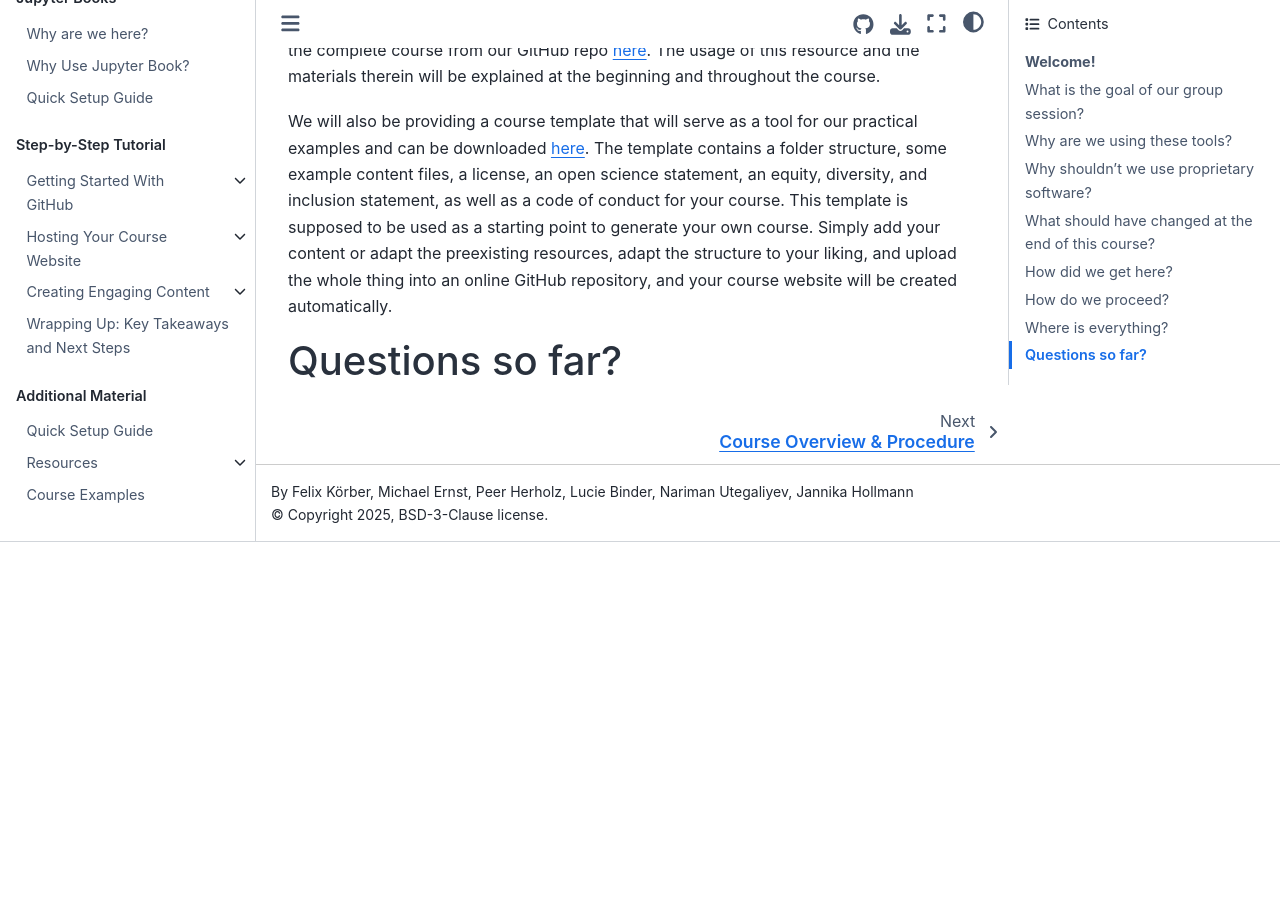
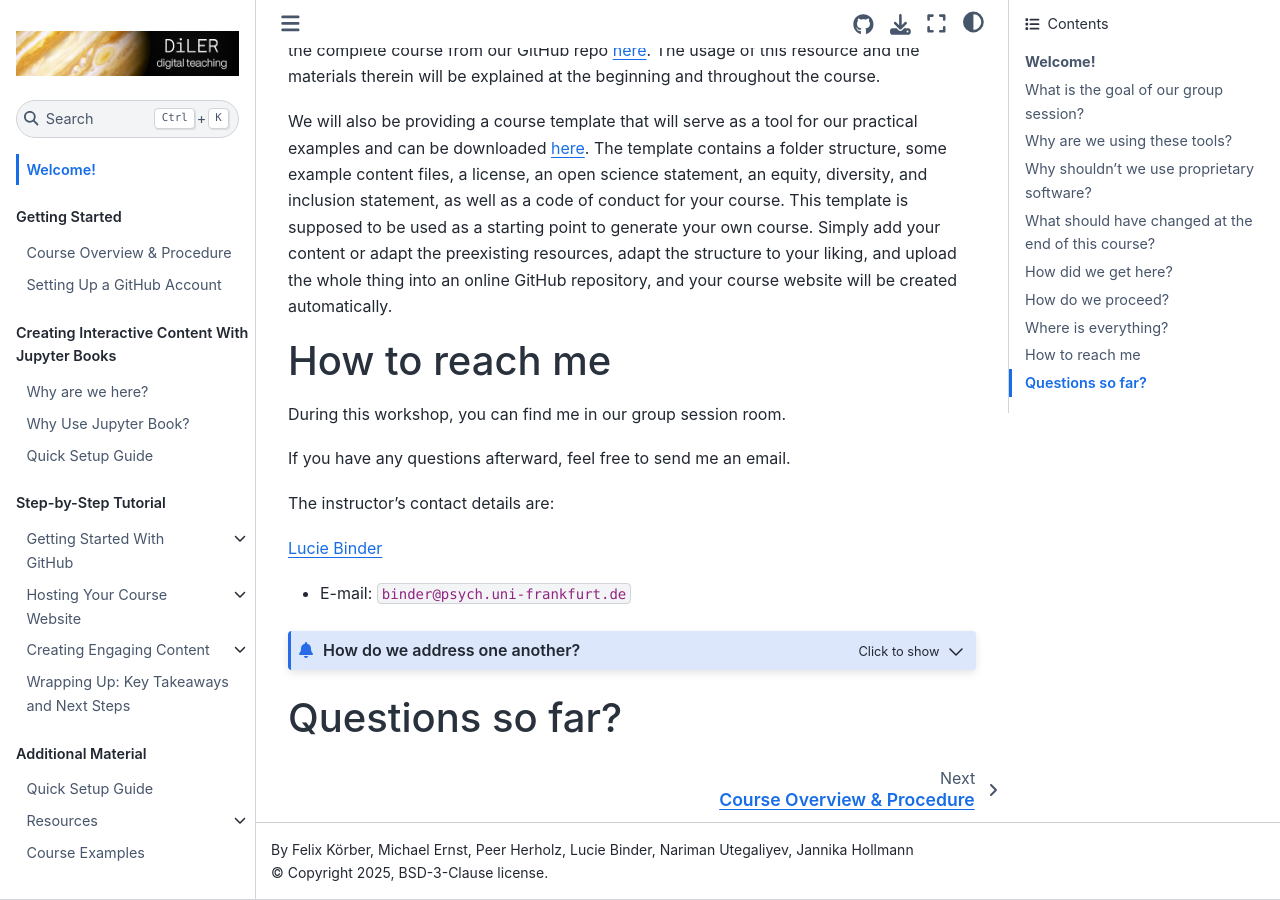
Before and after one commit to luciebinder/ws-openness-2025, a Jupyter Book: the page built from general-information/index.md, in a window 1280 px wide and 900 px high, scrolled down 2134 px. Built offline with Jupyter Book 1.0.4 settings and Sphinx 7.4.7 and the Sphinx Book theme 1.1.4, drawn with Linux system fonts in a browser that asks for light colours; pages that are not in the unit, such as notebooks, are missing from menus; before the commit the page ends 2676 px from its top, so only the background shows below that.

Commit message:
Update index.md

````diff
--- a/general-information/index.md
+++ b/general-information/index.md
@@ -39,4 +39,22 @@ All course materials will be available on this very website. Everything will be
 
 We will also be providing a course template that will serve as a tool for our practical examples and can be downloaded [here](https://github.com/luciebinder/course-template-minimal). The template contains a folder structure, some example content files, a license, an open science statement, an equity, diversity, and inclusion statement, as well as a code of conduct for your course. This template is supposed to be used as a starting point to generate your own course. Simply add your content or adapt the preexisting resources, adapt the structure to your liking, and upload the whole thing into an online GitHub repository, and your course website will be created automatically.
 
+# How to reach me
+
+During this workshop, you can find me in our group session room.
+
+If you have any questions afterward, feel free to send me an email.
+
+The instructor’s contact details are:
+
+[Lucie Binder](https://github.com/luciebinder)
+
+- E-mail: `binder@psych.uni-frankfurt.de`
+
+```{admonition} How do we address one another?
+:class: dropdown
+She/Her. When contacting me, please refrain from using honoraries and formal language, "Lucie" or "you" is fine as long as the content is respectful, fair, and constructive (I aim for the same when I reply).
+However, please let me know if you have a preferred way of interacting with other folks, including how you would like to be addressed, your pronouns, and the level of formality.
+```
+
 # Questions so far?
````
